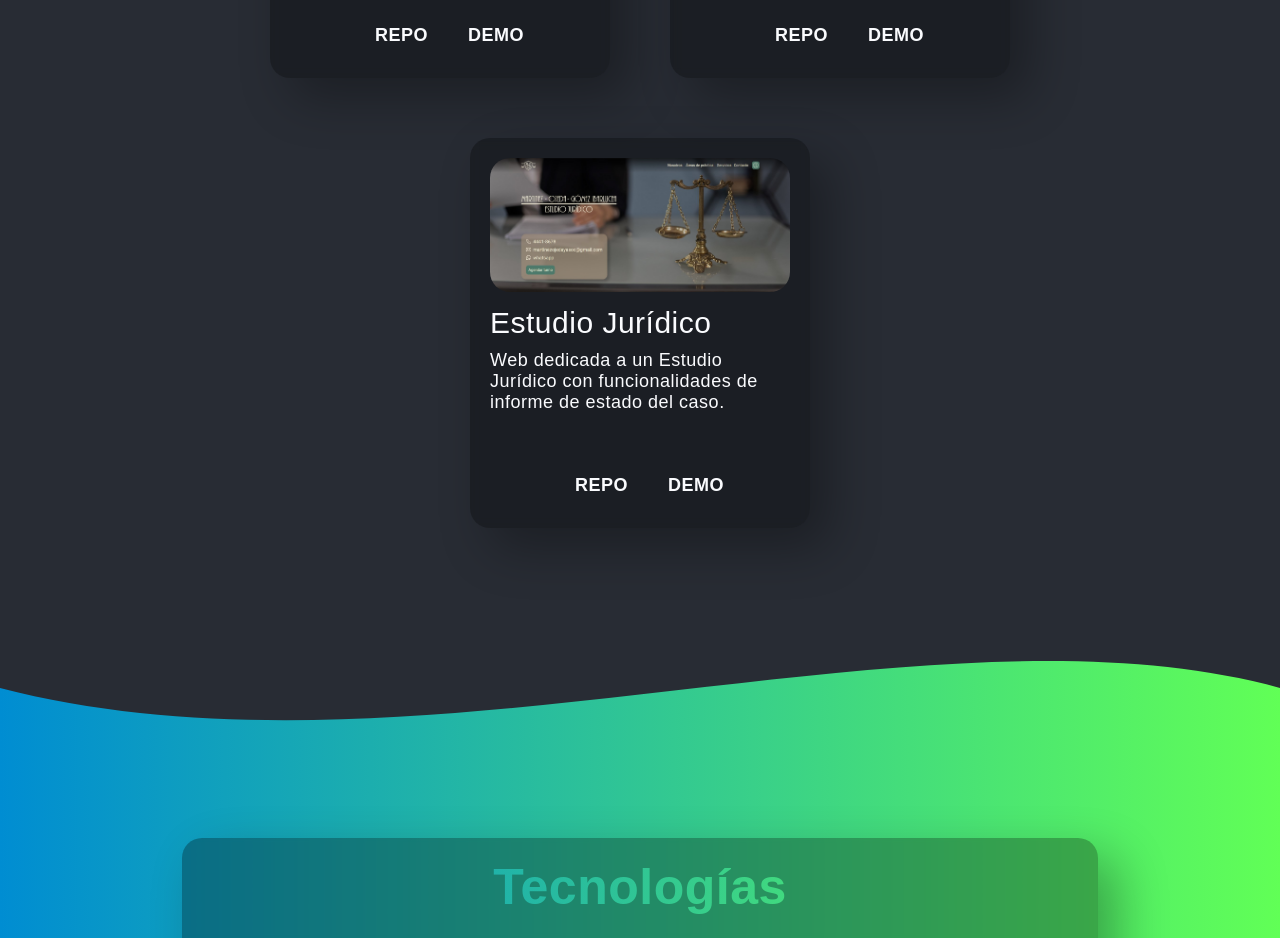
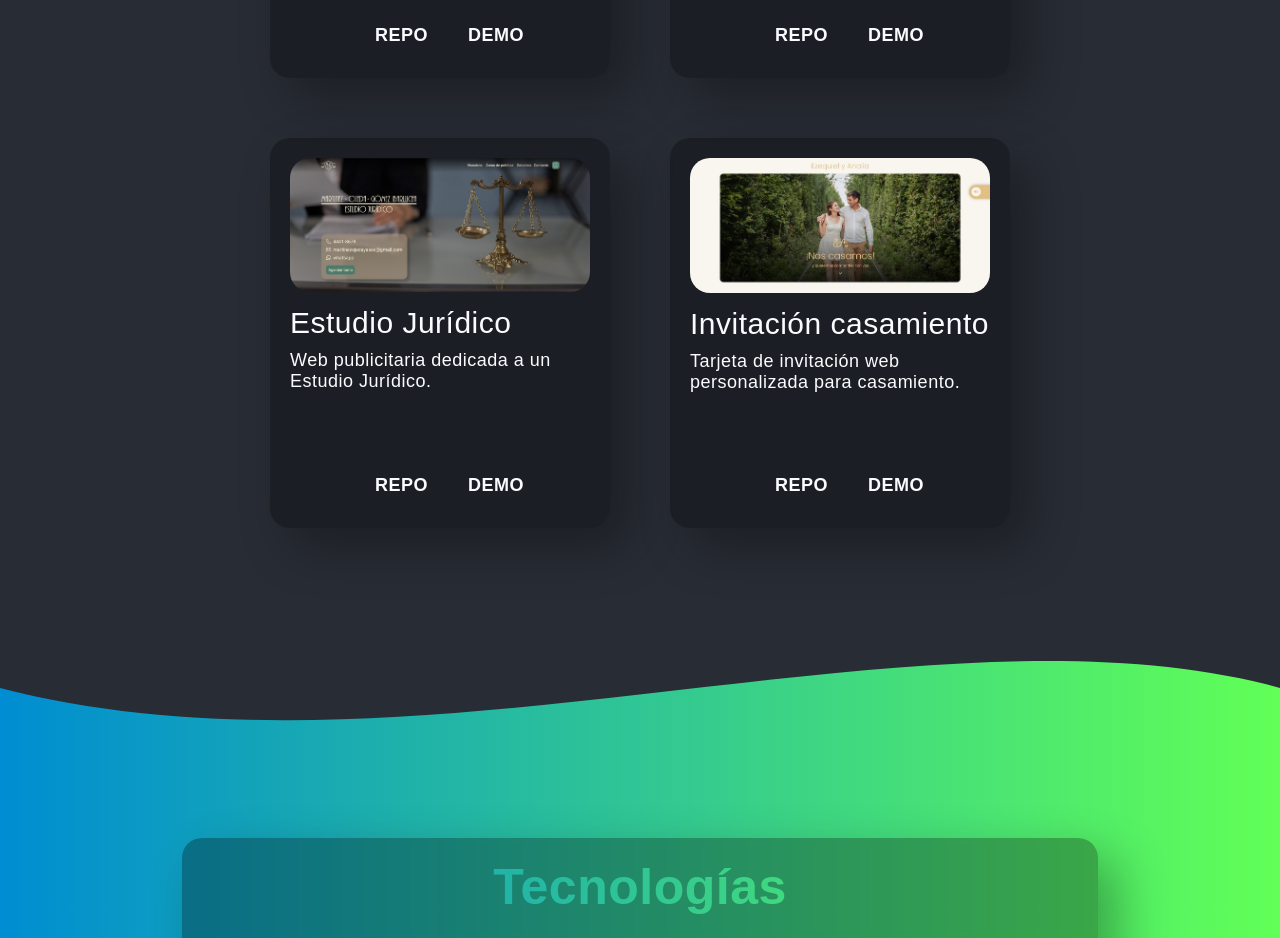
Before and after one commit to FacuuGomez/Portfolio, a plain HTML site: page index.html in a window 1280 px wide. Shown: the part 2140-3078 px from the top of the page. Drawn offline with Linux system fonts and the light colour scheme.

Commit message:
fix-texts

```diff
--- a/index.html
+++ b/index.html
@@ -242,10 +242,7 @@
 
 								<div class="cover-text-card">
 									<h2>Estudio Jurídico</h2>
-									<p>
-										Web dedicada a un Estudio Jurídico con funcionalidades de
-										informe de estado del caso.
-									</p>
+									<p>Web publicitaria dedicada a un Estudio Jurídico.</p>
 								</div>
 
 								<div class="cover-btn-card">
@@ -259,6 +256,40 @@
 
 									<a
 										href="https://martinez-ojeda-gomez-ibarlucea.netlify.app/"
+										target="_blank"
+										title="Demo"
+									>
+										DEMO
+									</a>
+								</div>
+							</div>
+
+							<div class="card animation-card">
+								<div class="cover-img">
+									<img
+										src="./assets/invitacion-casamiento.jpg"
+										alt="invitacion casamiento"
+									/>
+								</div>
+
+								<div class="cover-text-card">
+									<h2>Invitación casamiento</h2>
+									<p>
+										Tarjeta de invitación web personalizada para casamiento.
+									</p>
+								</div>
+
+								<div class="cover-btn-card">
+									<a
+										href="https://github.com/FacuuGomez/invitacion-casamiento"
+										target="_blank"
+										title="Repositorio"
+									>
+										REPO
+									</a>
+
+									<a
+										href="https://ezequielyanalia.netlify.app/"
 										target="_blank"
 										title="Demo"
 									>
```
Also changed, not shown: assets/invitacion-casamiento.jpg (added).
